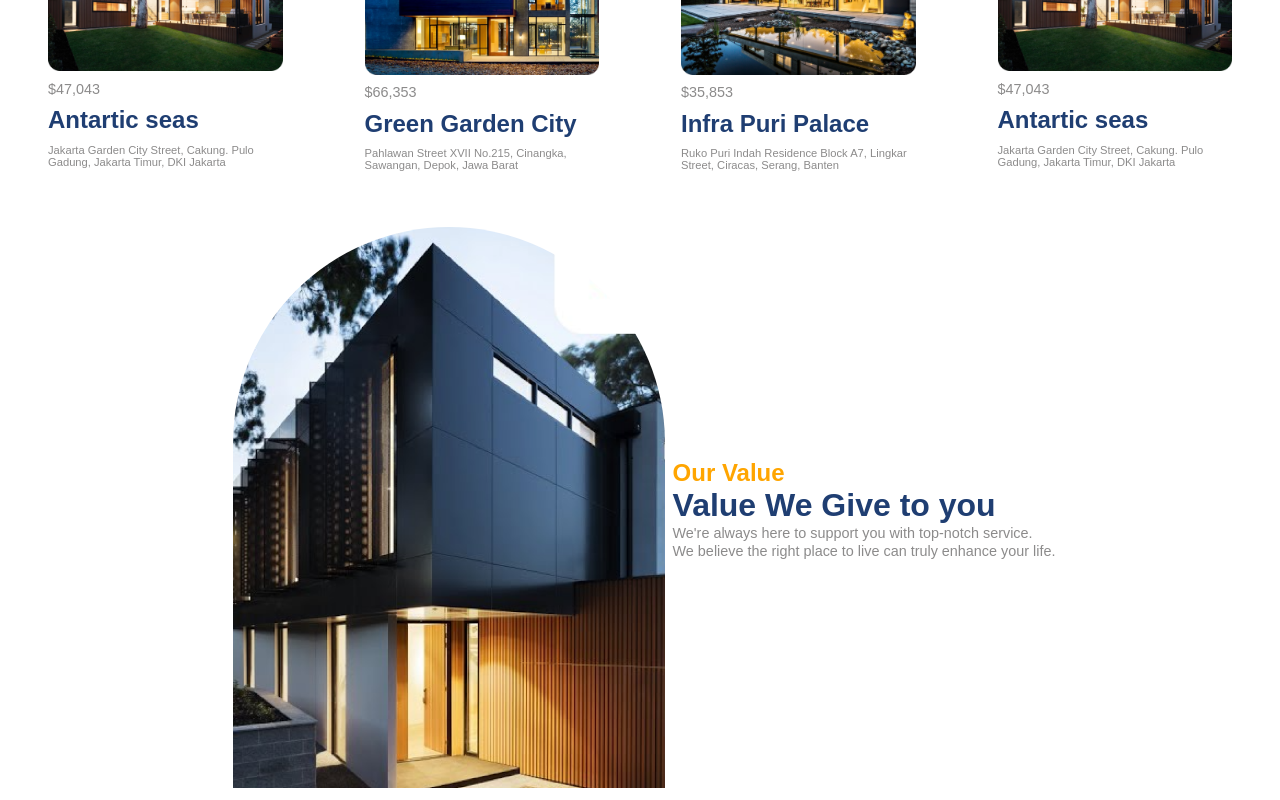
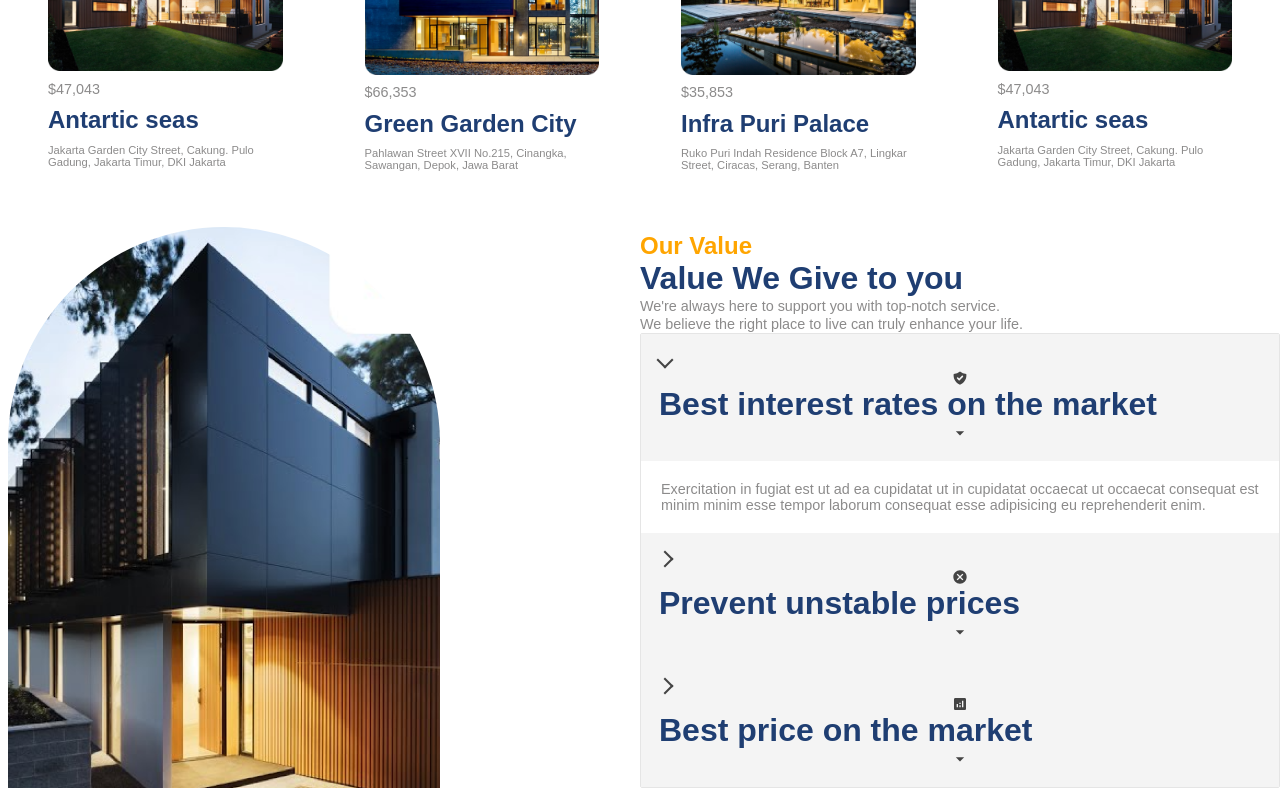
Before and after one commit to Anshul123B/Real-Estate-Website, a React (Vite) app in the folder Real-Estate-Website/: page / in a window 1280 px wide. Shown: the part 1106-1906 px from the top of the page. Built offline with nearby package versions, Linux system fonts and the light colour scheme.

Commit message:
value section updated

```diff
--- a/Real-Estate-Website/src/components/Value/Value.jsx
+++ b/Real-Estate-Website/src/components/Value/Value.jsx
@@ -11,12 +11,13 @@
 import "react-accessible-accordion/dist/fancy-example.css";
 import { MdOutlineArrowDropDown } from 'react-icons/md'
 import './value.css'
+import data from '../../utils/accordion'
 
 const Value = () => {
   return (
     <div>
       <section className="v-wrapper">
-        <div className="padding innerWidth flexCenter v-vontainer">
+        <div className="padding innerWidth flexCenter v-container">
             {/*left side */}
             <div className="v-left">
                 <div className="image-container">
@@ -35,6 +36,38 @@
                       <br />
                       We believe the right place to live can truly enhance your life.
                 </span>
+
+                <Accordion className="accordion"
+                  allowMultipleExpanded={false}
+                  preExpanded={[0]}
+                >
+                  {
+                    data.map((item, i) => {
+                      return (
+                        <AccordionItem className='accordionItems' key={i} uuid={i}>
+                          <AccordionItemHeading>
+                            <AccordionItemButton>
+                              <div className="flexCenter icon">{item.icon}</div>
+                              <span className="primaryText">
+                                {item.heading}
+                              </span>
+                              <div className="flexCenter icon">
+                                <MdOutlineArrowDropDown size={20}/>
+                              </div>
+                            </AccordionItemButton>
+                          </AccordionItemHeading>
+
+                          <AccordionItemPanel>
+                            <p className="secondaryText">
+                              {item.detail}
+                            </p>
+                          </AccordionItemPanel>
+                        </AccordionItem>
+                      )
+                    })
+                  }
+                </Accordion>
+
             </div>
         </div>
       </section>
--- a/Real-Estate-Website/src/components/Value/value.css
+++ b/Real-Estate-Website/src/components/Value/value.css
@@ -0,0 +1,17 @@
+.v-container .image-container{
+    border: 8px solid rgb(232, 232, 232 / 93%);
+}
+.v-container>div{
+    flex: 1;
+}
+.v-right{
+    gap: 0.5rem;
+}
+.acordion{
+    margin-top: 2rem;
+    border: none;
+}
+.accordionItem{
+    background: white;
+    border: 0.8px solid rgba(128, 128, 128, 0.143);
+}
```
